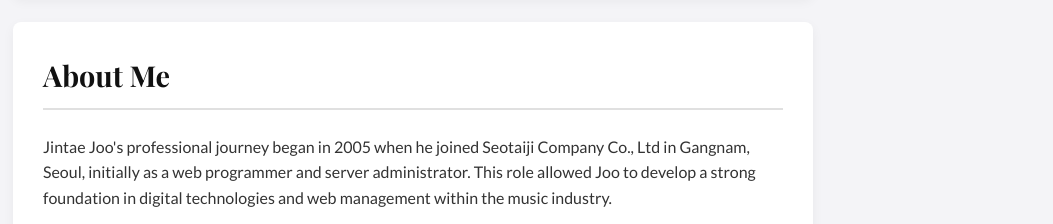
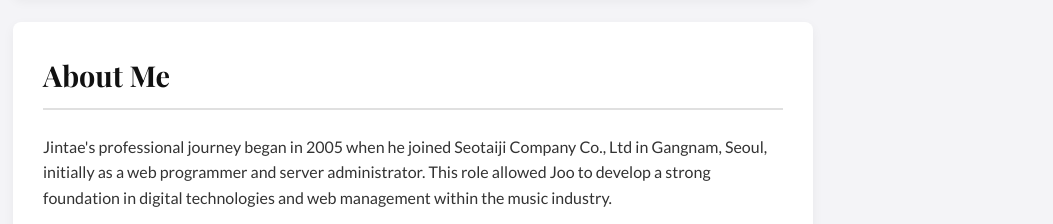
Before and after one commit to jtjoo/jtjoo.com, a plain HTML site: page index.html in a window 1280 px wide. Shown: the part 720-944 px from the top of the page, without its empty margins (227-1280 px from the left). Drawn offline with nearby package versions, Linux system fonts and the light colour scheme.

Commit message:
changed Jintae Joo to Jintae's in biography section

```diff
--- a/index.html
+++ b/index.html
@@ -71,7 +71,7 @@
         <!-- === BIOGRAPHY === -->
         <section class="card bio">
             <h2>About Me</h2>
-            <p>Jintae Joo's professional journey began in 2005 when he joined Seotaiji Company Co., Ltd in Gangnam, Seoul, initially as a web programmer and server administrator. This role allowed Joo to develop a strong foundation in digital technologies and web management within the music industry.</p>
+            <p>Jintae's professional journey began in 2005 when he joined Seotaiji Company Co., Ltd in Gangnam, Seoul, initially as a web programmer and server administrator. This role allowed Joo to develop a strong foundation in digital technologies and web management within the music industry.</p>
             <p>A pivotal moment in Joo's career came in 2008, coinciding with the release of Seotaiji's 8th album. Joo composed music for the album's teaser promotion event, a contribution that caught Seotaiji's attention and revealed Joo's potential as a content creator. This discovery marked the beginning of Joo's transition into media creation and music production.</p>
             <p>From 2008 onwards, Joo's role at Seotaiji Company expanded significantly. He became involved in multimedia production, taking on responsibilities that included directing video content, performing audio engineering for both stereo and 5.1 mixing, and producing post-album media. His work during this period included remastering Seotaiji and Boys' '93 and '95 concert videos, demonstrating his growing expertise in audio-visual production.</p>
             <p>This transition from web programming to media creation set the stage for Joo's subsequent career developments, including his role as Creative Director at Spotlight Ent from 2011 to 2015, and his later work as a freelance designer and producer. It also laid the groundwork for his eventual debut as a solo artist with 'themilliways' in 2021.</p>
```
